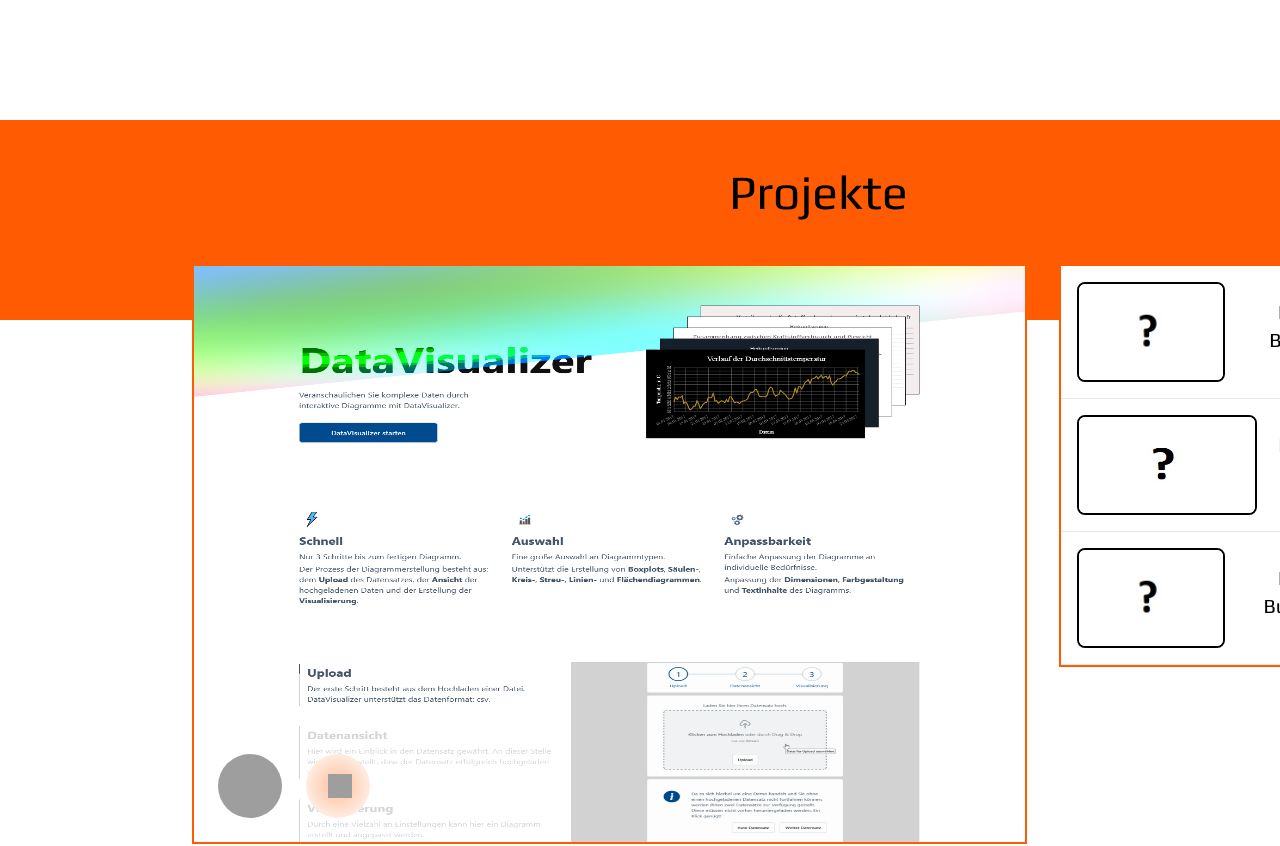
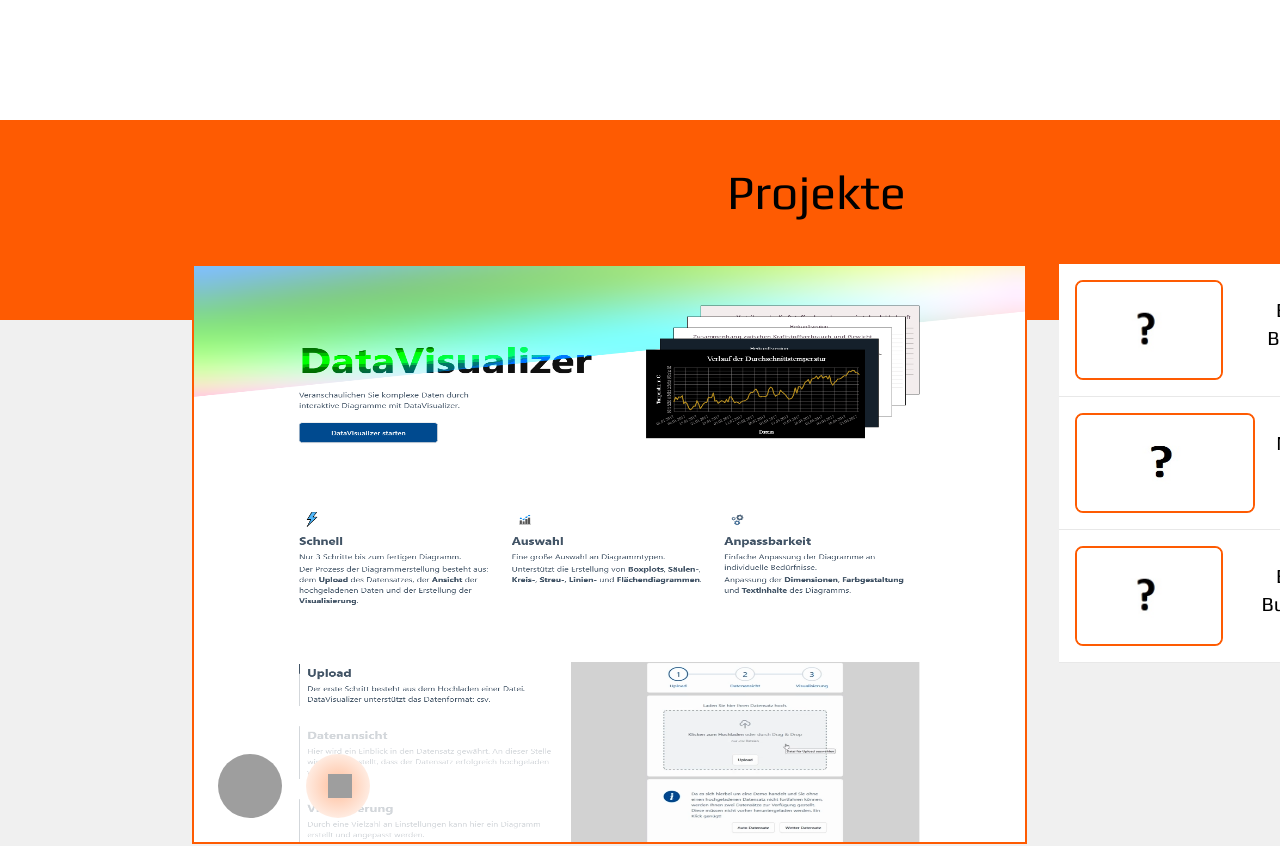
Before and after one commit to SchmittYannic/portfolio_ys, a React (Vite) app: page / in a window 1280 px wide. Shown: the part 780-1626 px from the top of the page. Built offline with nearby package versions, Linux system fonts and the light colour scheme; grey boxes are pictures that could not be loaded.

Commit message:
Changes color styling of Projects component

```diff
--- a/src/components/Projects.tsx
+++ b/src/components/Projects.tsx
@@ -42,8 +42,9 @@ const Projects = () => {
 
     return (
         <section id="projects" className="relative">
-            <div className="projects-background absolute inset-0 flex flex-col justify-between">
+            <div className="projects-background absolute inset-0 flex flex-col">
                 <div className={`w-full h-[200px] ${bgColorClass900}`} />
+                <div className={`w-full dark:bg-darkBaseTertiary bg-baseTertiary grow`} />
                 <div className={`w-full h-[10px] ${bgColorClass900}`} />
             </div>
             <div className="projects-content relative max-w-[1920px] min-w-[320px] mx-auto lg:px-48">
@@ -155,7 +156,7 @@ const Projects = () => {
 
                         </motion.div>
                     </div>
-                    <div className={`projects-selection mb-8 dark:bg-darkBase bg-base flex flex-col grow border-2 ${borderColorClass900}`}>
+                    <div className={`projects-selection mb-8 dark:bg-darkBase bg-base flex flex-col grow`}>
                         <AnimatePresence mode="popLayout">
                             {selectedProjects.map((project) => {
 
@@ -184,7 +185,7 @@ const Projects = () => {
                                             onClick={handleSelectProjectClicked}
                                         >
                                             <div className="relative p-4 flex z-0">
-                                                <img src={project.image} alt="" className={`w-[180px] h-[100px] border-2 dark:border-darkTextPrimary border-textPrimary rounded-lg`} />
+                                                <img src={project.image} alt="" className={`w-[180px] h-[100px] border-2 rounded-lg ${borderColorClass900}`} />
                                                 <h4 className="p-4 text-xl grow dark:text-darkTextPrimary text-textPrimary">
                                                     {lang === "en" ? project.title_en : project.title_de}
                                                 </h4>
```
